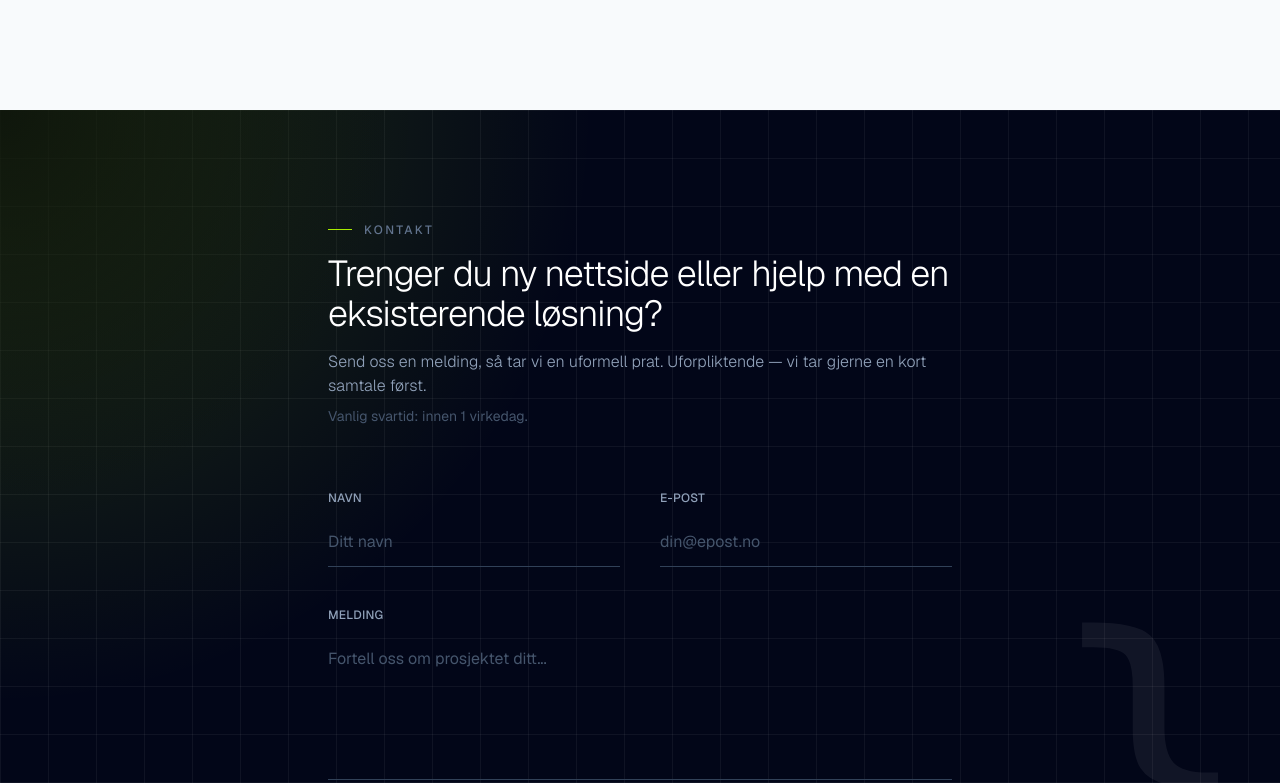
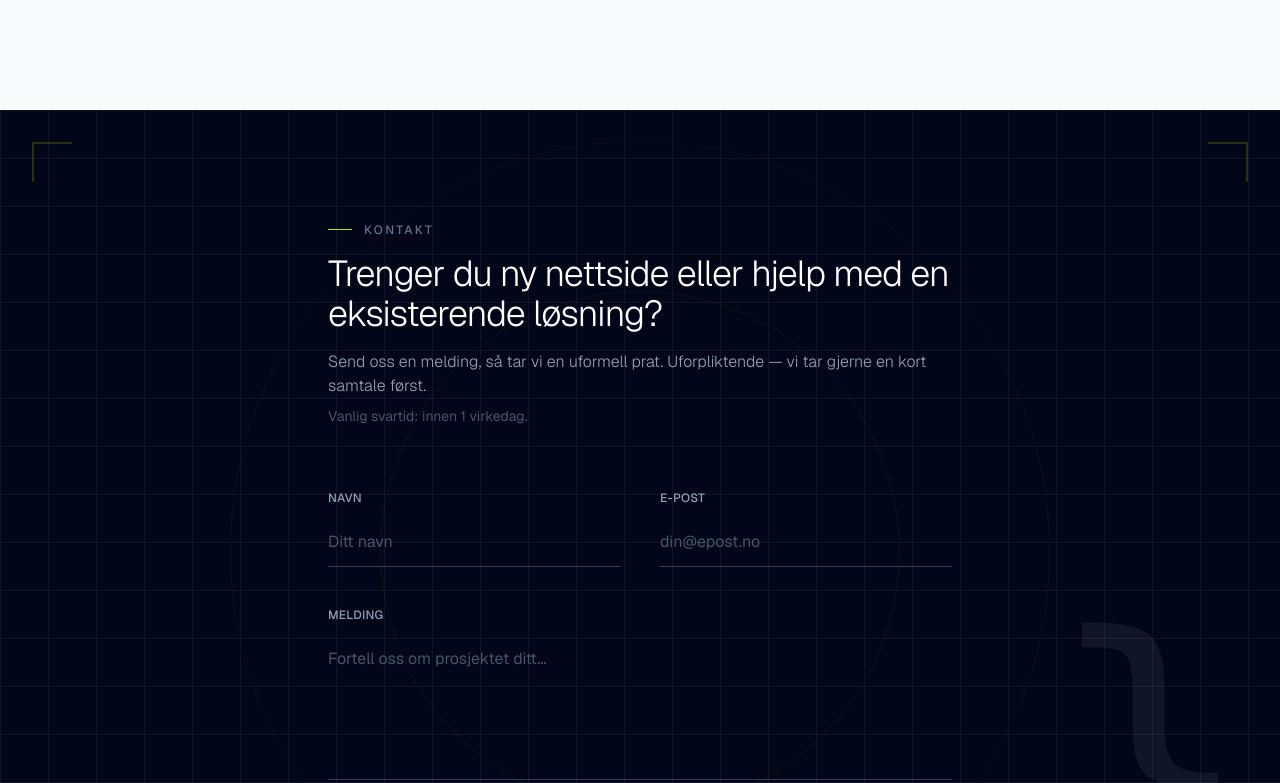
Before and after one commit to devify-no/devify.no, a Next.js app: page / in a window 1280 px wide. Shown: the part 2897-3680 px from the top of the page. Built offline with nearby package versions, Linux system fonts and the light colour scheme; no server answers.

Commit message:
refactor: enhance visual elements in page component with updated styles and structure

```diff
--- a/src/app/page.tsx
+++ b/src/app/page.tsx
@@ -543,23 +543,29 @@ export async function POST(
           aria-hidden="true"
         />
 
-        {/* Lime glow — top-left corner */}
+        {/* Corner viewfinder brackets */}
+        {(
+          [
+            "top-8 left-8 border-l-2 border-t-2",
+            "top-8 right-8 border-r-2 border-t-2",
+            "bottom-8 left-8 border-l-2 border-b-2",
+            "bottom-8 right-8 border-r-2 border-b-2",
+          ] as const
+        ).map((cls) => (
+          <div
+            key={cls}
+            className={`pointer-events-none absolute h-10 w-10 border-[#a7ea00] opacity-20 ${cls}`}
+            aria-hidden="true"
+          />
+        ))}
+
+        {/* Concentric circle outlines — centered reticle */}
         <div
-          className="pointer-events-none absolute top-0 left-0 h-[700px] w-[700px] opacity-20"
-          style={{
-            background:
-              "radial-gradient(ellipse at top left, #a7ea00 0%, transparent 60%)",
-          }}
+          className="pointer-events-none absolute top-1/2 left-1/2 h-[520px] w-[520px] -translate-x-1/2 -translate-y-1/2 rounded-full border border-[#a7ea00] opacity-[0.05]"
           aria-hidden="true"
         />
-
-        {/* Dim the grid where the glow lives so text stays readable */}
         <div
-          className="pointer-events-none absolute top-0 left-0 h-[400px] w-[400px] opacity-80"
-          style={{
-            background:
-              "radial-gradient(ellipse at top left, #0a0f0a 0%, transparent 70%)",
-          }}
+          className="pointer-events-none absolute top-1/2 left-1/2 h-[820px] w-[820px] -translate-x-1/2 -translate-y-1/2 rounded-full border border-[#a7ea00] opacity-[0.03]"
           aria-hidden="true"
         />
 
```
